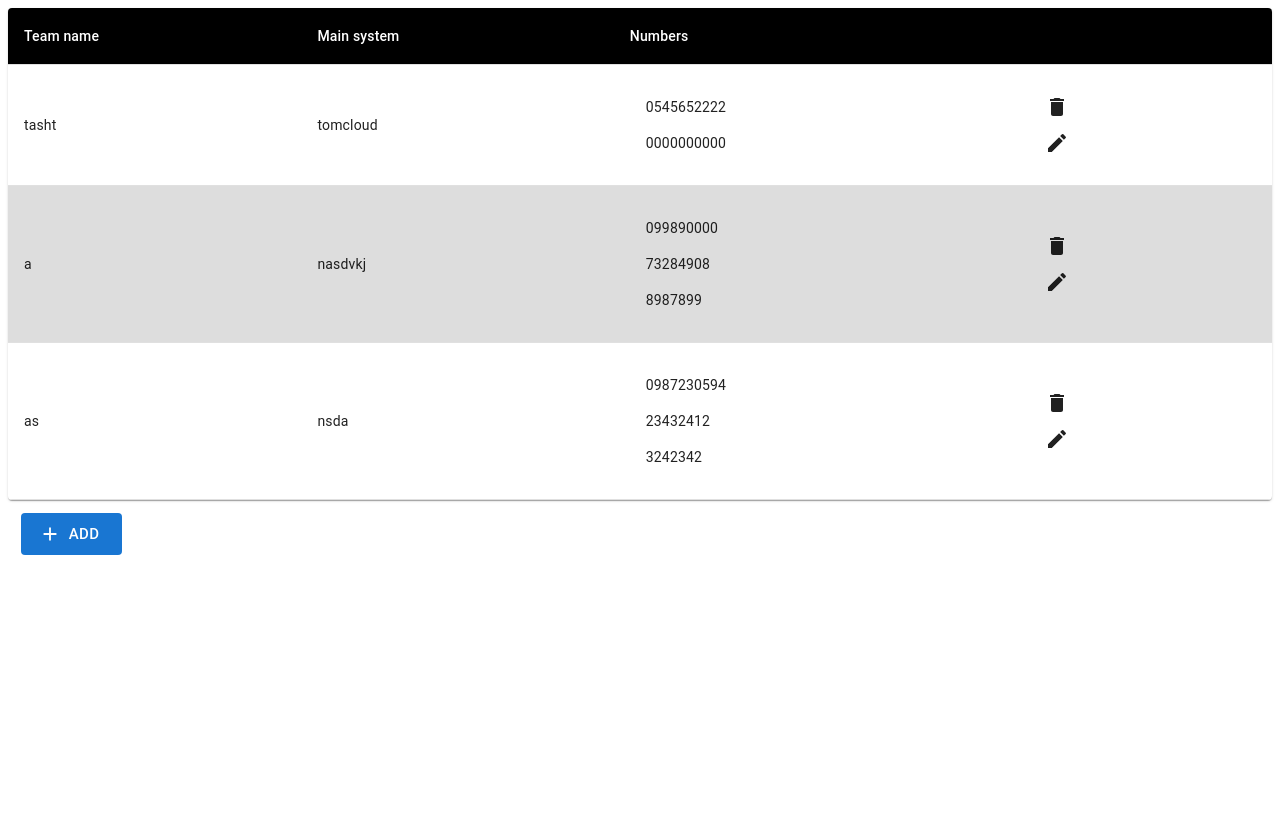
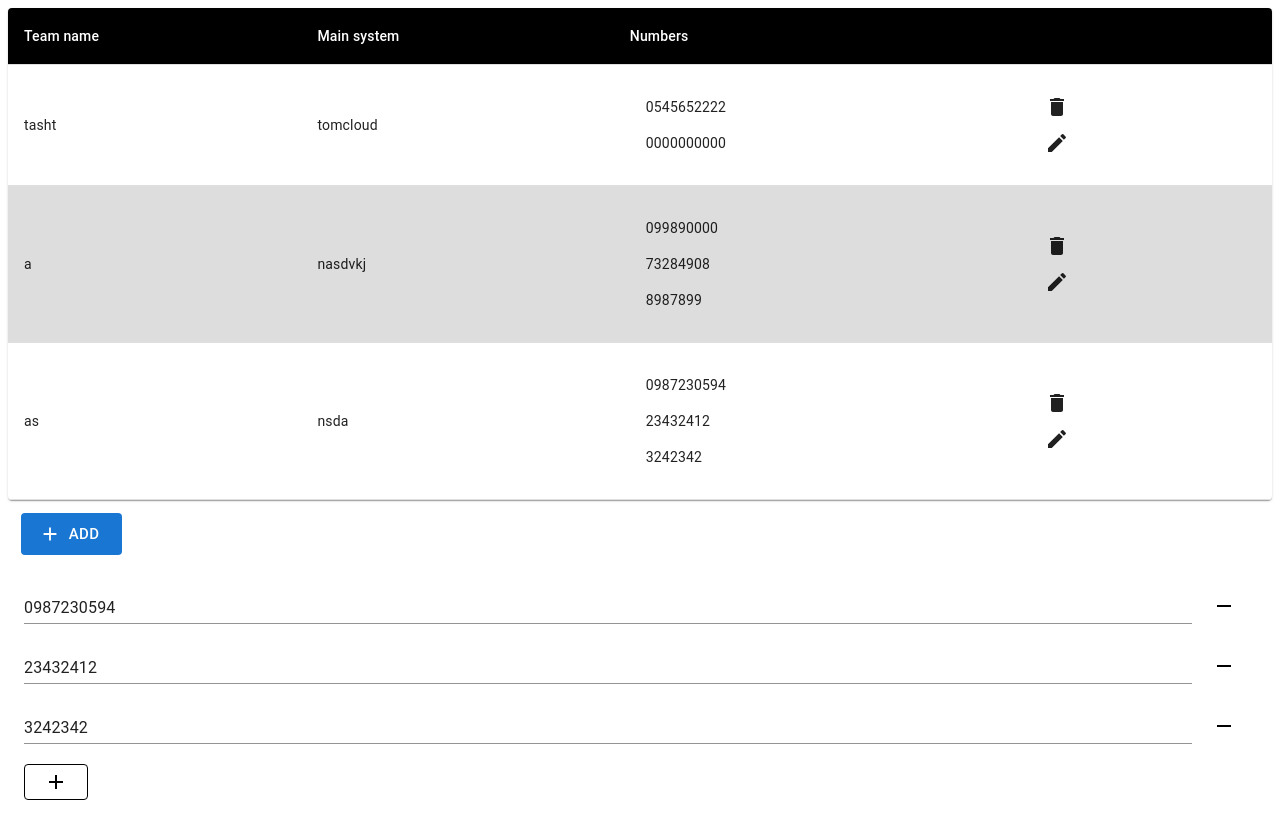
Before and after one commit to UrielA01/Alphone, a React (Create React App) app in the folder Alphone-Front/: page / in a window 1280 px wide. Before the commit the page ends 800 px from the top, so only its background shows below. Built offline with nearby package versions, Linux system fonts and the light colour scheme.

Commit message:
numbers list with actions

```diff
--- a/Alphone-Front/src/App.js
+++ b/Alphone-Front/src/App.js
@@ -1,5 +1,6 @@
 import './App.css';
 import AddButton from './components/AddButton';
+import NumbersListInput from './components/NumbersListInput';
 import TeamsTable from './components/TeamsTable';
 
 const CONTACTS = [
@@ -13,6 +14,7 @@ function App() {
     <div className="App">
       <TeamsTable contacts={CONTACTS} />
       <AddButton />
+      <NumbersListInput numbers={["0987230594", "23432412", "3242342"]}/>
     </div>
   );
 }
--- a/Alphone-Front/src/components/EditDiaglog.js
+++ b/Alphone-Front/src/components/EditDiaglog.js
@@ -6,7 +6,6 @@ import DialogActions from '@mui/material/DialogActions';
 import DialogContent from '@mui/material/DialogContent';
 import DialogTitle from '@mui/material/DialogTitle';
 import Edit from '@mui/icons-material/Edit';
-import { DialogContentText } from '@mui/material';
 
 export default function EditDialog({ contact }) {
     const [open, setOpen] = React.useState(false);
--- a/Alphone-Front/src/components/NumbersList.js
+++ b/Alphone-Front/src/components/NumbersList.js
@@ -4,8 +4,8 @@ import React from "react";
 function NumbersList({ numbers }) {
     return (
         <List dense={true}>
-            {numbers.map((nubmer) => (
-                <ListItem>
+            {numbers.map((nubmer, index) => (
+                <ListItem key={index}>
                     <ListItemText
                         primary={nubmer}
                     />
--- a/Alphone-Front/src/components/NumbersListInput.js
+++ b/Alphone-Front/src/components/NumbersListInput.js
@@ -1,33 +1,52 @@
-import { List, ListItem, TextField } from "@mui/material";
+import { Button, List, ListItem, TextField } from "@mui/material";
 import { useState } from "react";
 import React from "react";
 import AddIcon from '@mui/icons-material/Add';
+import RemoveIcon from '@mui/icons-material/Remove';
 
 function NumbersListInput({ numbers }) {
-    const [numbersList, setNumbers] = useState(numbers)
+    const [numbersList, setNumbersList] = useState(numbers);
 
     function addNumber() {
-        setNumbers([...numbersList, ''])
+        setNumbersList([...numbersList, '']);
+    }
+
+    function removeNumber(index) {
+        const list = [...numbersList];
+        list.splice(index, 1);
+        setNumbersList([...list]);
+    }
+
+    function changeNumber(e, index) {
+        const list = numbersList;
+        list[index] = e.target.value;
+        setNumbersList([...list]);
     }
 
     return (
         <List>
-            {numbers.map((number) => (
-                <ListItem>
+            {numbersList.map((number, index) => (
+                <ListItem key={index + "-number"}>
                     <TextField
-                        key={number}
                         margin="dense"
                         id={number}
-                        label={number}
-                        type="text"
+                        // defaultValue={number}
+                        type="number"
                         fullWidth
                         variant="standard"
+                        value={number}
+                        onChange={(e) => changeNumber(e, index)}
                     />
+                    <Button color="inherit" onClick={() => removeNumber(index)} disableElevation>
+                        <RemoveIcon />
+                    </Button>
                 </ListItem>
             ))
             }
             <ListItem>
-                <AddIcon onClick={addNumber}/>
+                <Button variant="outlined" color="inherit" onClick={addNumber} disableElevation>
+                    <AddIcon />
+                </Button>
             </ListItem>
         </List>
     );
```
